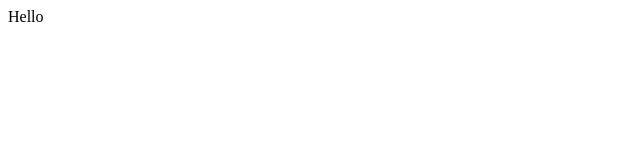
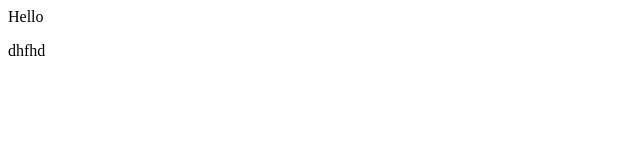
Before and after one commit to gleni1/demo-repo, a plain HTML site: page index.html in a window 1280 px wide. Shown: the full height of the page, 0-640 px from the left. Drawn offline with Linux system fonts and the light colour scheme.

Commit message:
Added a paragraph tag

```diff
--- a/index.html
+++ b/index.html
@@ -1 +1,2 @@
 <div>Hello</div>
+<p>dhfhd</p>
```
